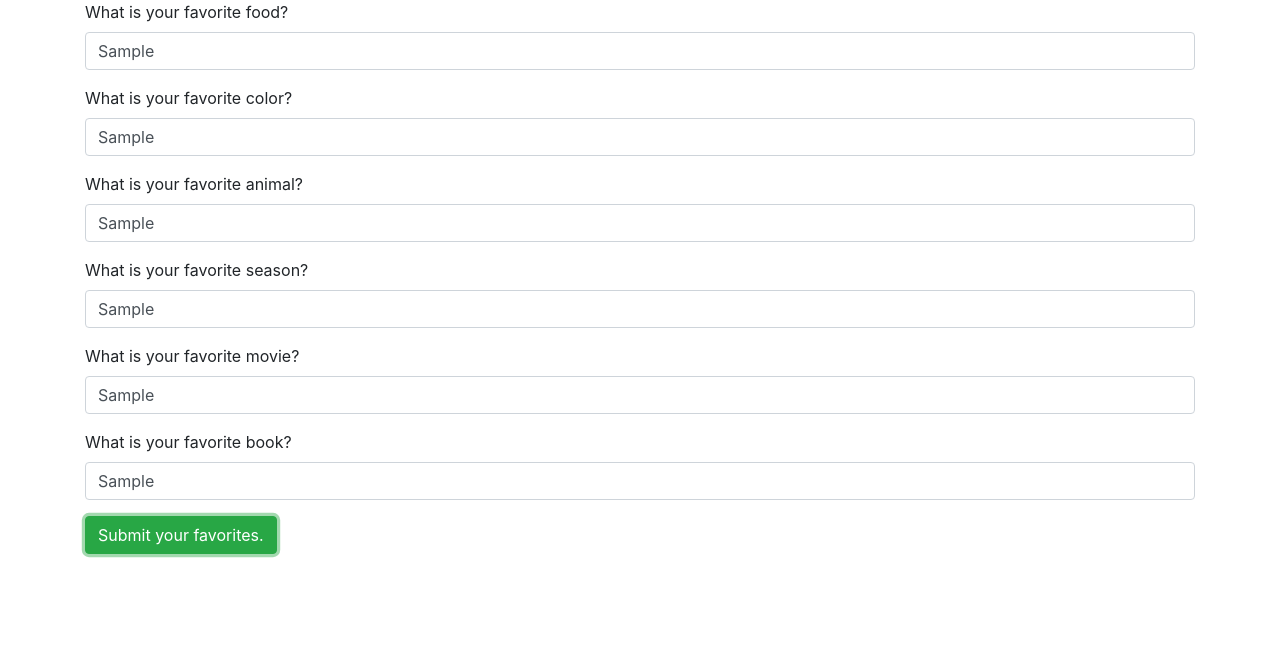
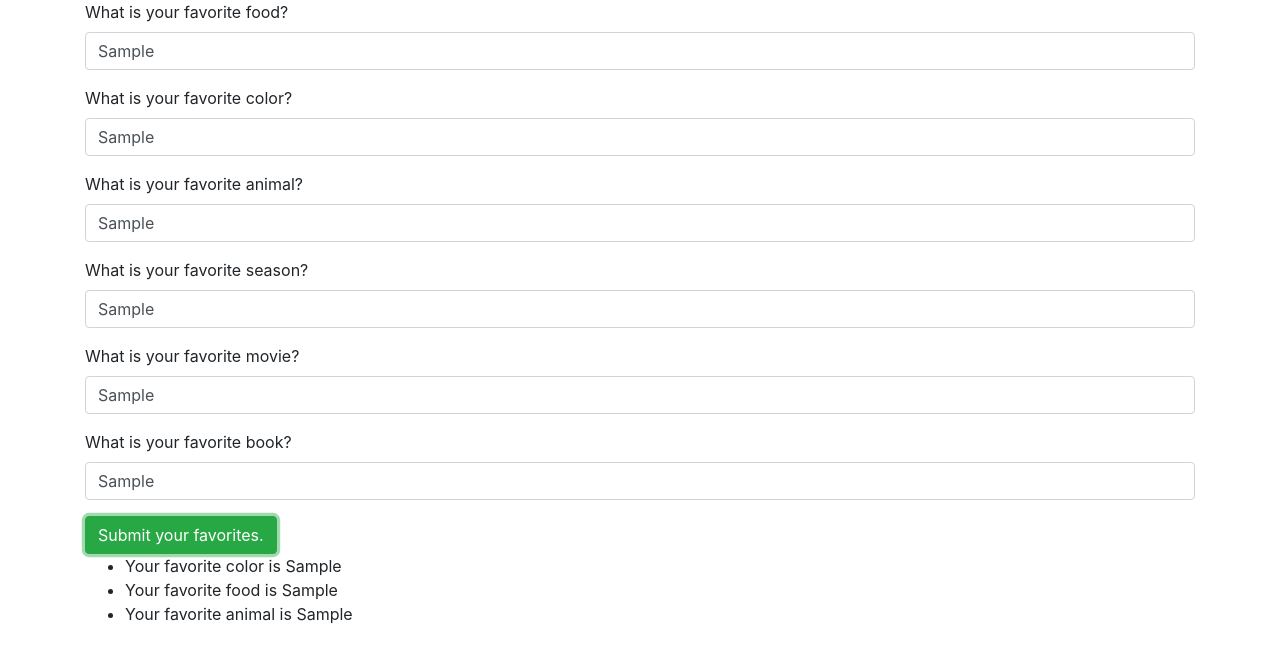
Before and after one commit to kmgarvey279/favorite-arrays, a plain HTML site: page index.html in a window 1280 px wide. Both pictures are taken after typing "Sample", "Sample", "Sample", "Sample", "Sample", "Sample" into the empty fields and a click on the button "Submit your favorites.". Drawn offline with Linux system fonts and the light colour scheme.

Commit message:
add ability to print new array on page

```diff
--- a/index.html
+++ b/index.html
@@ -35,6 +35,11 @@
           <input id="favoriteBook" class="form-control" type="text">
         </div>
         <button class="btn btn-success" type="submit">Submit your favorites.</button>
+        <ul>
+          <li>Your favorite color is <span id="colorResult"></span></li>
+          <li>Your favorite food is <span id="foodResult"></span></li>
+          <li>Your favorite animal is <span id="animalResult"></span></li>
+        </ul>
       </form>
     </div>
   </body>
--- a/js/scripts.js
+++ b/js/scripts.js
@@ -19,5 +19,9 @@ newArray.push(favoriteThings[1])
 newArray.push(favoriteThings[0])
 newArray.push(favoriteThings[2])
 alert(newArray);
+$("#colorResult").empty().append(newArray[0]);
+$("#animalResult").empty().append(newArray[2]);
+$("#foodResult").empty().append(newArray[1]);
+
 });
 });
```
